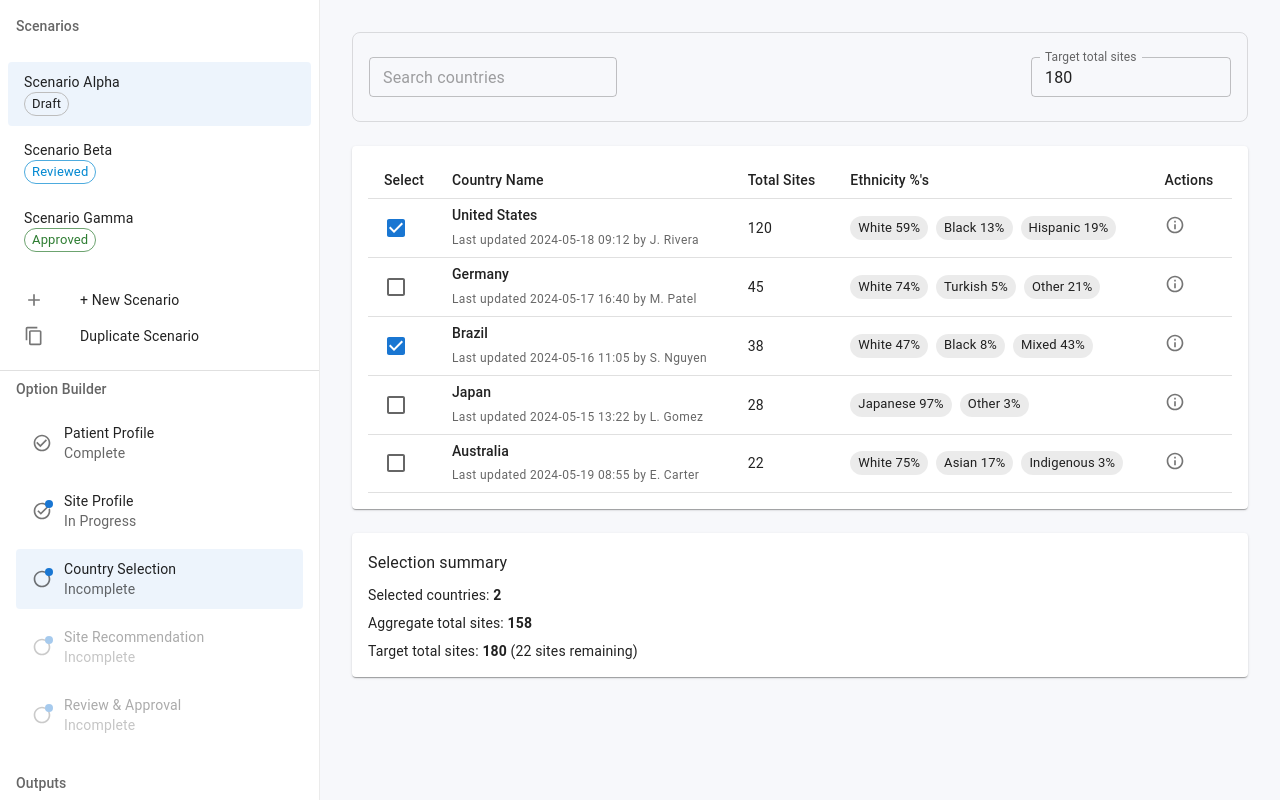
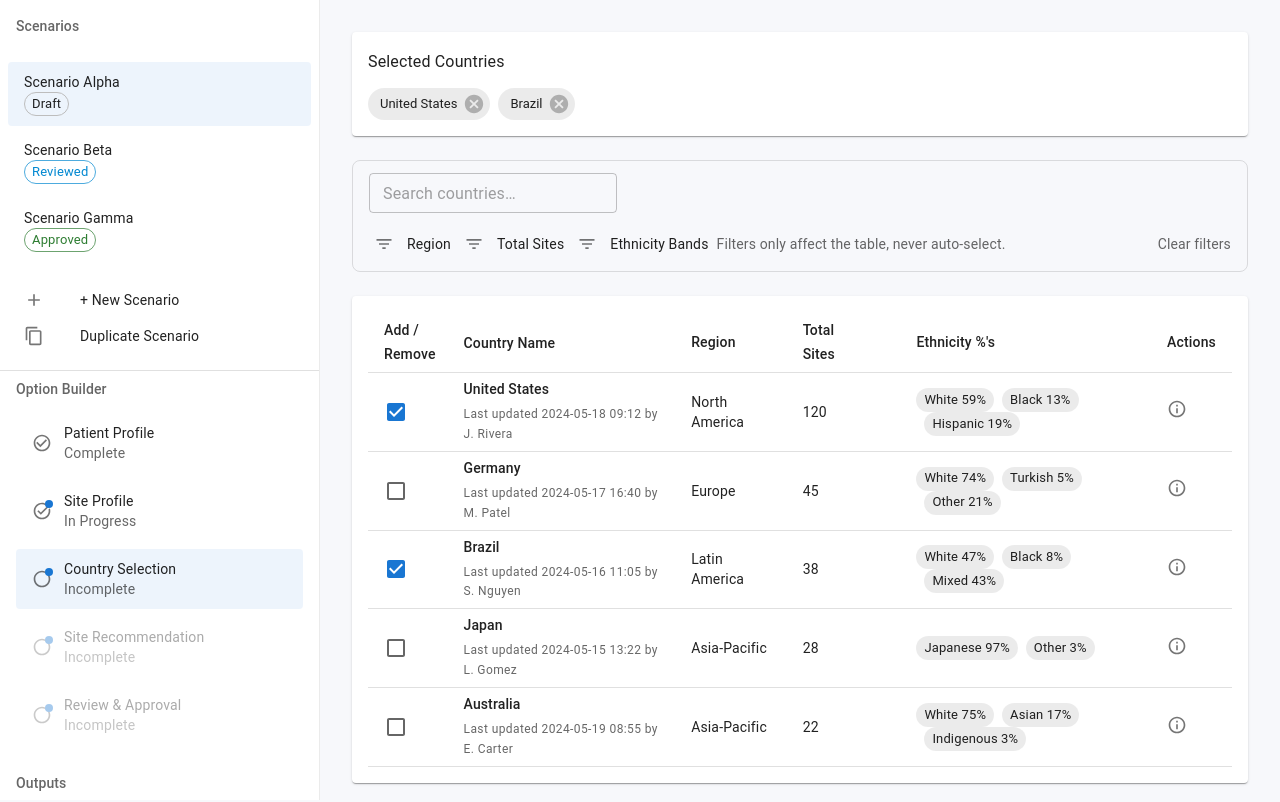
Before and after one commit to louisgroombridge-wright/sto-test-2, a React (Vite) app: page /country-selection in a window 1280 px wide. Shown: the top 802 px of the page. Built offline with nearby package versions, Linux system fonts and the light colour scheme.

Commit message:
Revamp country selection filters

```diff
--- a/src/pages/CountrySelectionPage.jsx
+++ b/src/pages/CountrySelectionPage.jsx
@@ -2,7 +2,14 @@ import {
   Box,
   Chip,
   Checkbox,
+  Collapse,
+  FormControl,
+  IconButton,
+  InputLabel,
+  MenuItem,
   Paper,
+  Popover,
+  Select,
   Stack,
   Table,
   TableBody,
@@ -10,6 +17,7 @@ import {
   TableContainer,
   TableHead,
   TableRow,
+  TableSortLabel,
   TextField,
   Toolbar,
   Tooltip,
@@ -17,13 +25,16 @@ import {
 } from "@mui/material";
 import { useMemo, useState } from "react";
 import InfoOutlined from "@mui/icons-material/InfoOutlined";
+import FilterListIcon from "@mui/icons-material/FilterList";
 
 const initialCountries = [
   {
     id: "country-us",
     name: "United States",
+    region: "North America",
     totalSites: 120,
     ethnicities: ["White 59%", "Black 13%", "Hispanic 19%"],
+    ethnicityBands: ["High diversity", "Multiple minority groups"],
     selected: true,
     lastChangedAt: "2024-05-18 09:12",
     lastChangedBy: "J. Rivera",
@@ -32,8 +43,10 @@ const initialCountries = [
   {
     id: "country-de",
     name: "Germany",
+    region: "Europe",
     totalSites: 45,
     ethnicities: ["White 74%", "Turkish 5%", "Other 21%"],
+    ethnicityBands: ["Majority single group"],
     selected: false,
     lastChangedAt: "2024-05-17 16:40",
     lastChangedBy: "M. Patel",
@@ -42,8 +55,10 @@ const initialCountries = [
   {
     id: "country-br",
     name: "Brazil",
+    region: "Latin America",
     totalSites: 38,
     ethnicities: ["White 47%", "Black 8%", "Mixed 43%"],
+    ethnicityBands: ["High diversity", "Mixed majority"],
     selected: true,
     lastChangedAt: "2024-05-16 11:05",
     lastChangedBy: "S. Nguyen",
@@ -52,8 +67,10 @@ const initialCountries = [
   {
     id: "country-jp",
     name: "Japan",
+    region: "Asia-Pacific",
     totalSites: 28,
     ethnicities: ["Japanese 97%", "Other 3%"],
+    ethnicityBands: ["Majority single group"],
     selected: false,
     lastChangedAt: "2024-05-15 13:22",
     lastChangedBy: "L. Gomez",
@@ -62,8 +79,10 @@ const initialCountries = [
   {
     id: "country-au",
     name: "Australia",
+    region: "Asia-Pacific",
     totalSites: 22,
     ethnicities: ["White 75%", "Asian 17%", "Indigenous 3%"],
+    ethnicityBands: ["Moderate diversity"],
     selected: false,
     lastChangedAt: "2024-05-19 08:55",
     lastChangedBy: "E. Carter",
@@ -77,17 +96,59 @@ const formatTimestamp = () =>
 const CountrySelectionPage = () => {
   const [countries, setCountries] = useState(initialCountries);
   const [searchValue, setSearchValue] = useState("");
-  const [targetTotalSites, setTargetTotalSites] = useState(180);
+  const [filters, setFilters] = useState({
+    region: [],
+    totalSites: { min: "", max: "" },
+    ethnicityBands: [],
+  });
+  const [sortConfig, setSortConfig] = useState({ key: "", direction: "asc" });
+  const [filterAnchor, setFilterAnchor] = useState({ column: "", anchorEl: null });
 
   const filteredCountries = useMemo(() => {
     const normalized = searchValue.trim().toLowerCase();
-    if (!normalized) {
-      return countries;
+    const matchesRange = (value, range) => {
+      const min = range.min !== "" ? Number(range.min) : null;
+      const max = range.max !== "" ? Number(range.max) : null;
+      if (min !== null && value < min) {
+        return false;
+      }
+      if (max !== null && value > max) {
+        return false;
+      }
+      return true;
+    };
+    return countries.filter((country) => {
+      const matchesSearch =
+        !normalized ||
+        [country.name, country.region]
+          .filter(Boolean)
+          .some((value) => value.toLowerCase().includes(normalized));
+      const matchesRegion =
+        filters.region.length === 0 || filters.region.includes(country.region);
+      const matchesTotalSites = matchesRange(country.totalSites, filters.totalSites);
+      const matchesEthnicity =
+        filters.ethnicityBands.length === 0 ||
+        filters.ethnicityBands.some((band) => country.ethnicityBands.includes(band));
+      return matchesSearch && matchesRegion && matchesTotalSites && matchesEthnicity;
+    });
+  }, [countries, filters, searchValue]);
+
+  const sortedCountries = useMemo(() => {
+    if (!sortConfig.key) {
+      return filteredCountries;
     }
-    return countries.filter((country) =>
-      country.name.toLowerCase().includes(normalized)
-    );
-  }, [countries, searchValue]);
+    const sorted = [...filteredCountries];
+    const direction = sortConfig.direction === "asc" ? 1 : -1;
+    sorted.sort((a, b) => {
+      const aValue = a[sortConfig.key];
+      const bValue = b[sortConfig.key];
+      if (typeof aValue === "number" && typeof bValue === "number") {
+        return (aValue - bValue) * direction;
+      }
+      return `${aValue}`.localeCompare(`${bValue}`) * direction;
+    });
+    return sorted;
+  }, [filteredCountries, sortConfig]);
 
   const summary = useMemo(() => {
     const selectedCountries = countries.filter((country) => country.selected);
@@ -98,9 +159,8 @@ const CountrySelectionPage = () => {
     return {
       selectedCount: selectedCountries.length,
       totalSites,
-      targetDelta: targetTotalSites - totalSites,
     };
-  }, [countries, targetTotalSites]);
+  }, [countries]);
 
   const handleToggleCountry = (countryId) => {
     setCountries((prev) =>
@@ -117,18 +177,91 @@ const CountrySelectionPage = () => {
     );
   };
 
-  const handleTargetSitesChange = (event) => {
-    const value = event.target.value;
-    const parsed = Number(value);
-    if (Number.isNaN(parsed) || parsed < 0) {
-      return;
-    }
-    setTargetTotalSites(parsed);
+  const selectedCountries = useMemo(
+    () => countries.filter((country) => country.selected),
+    [countries]
+  );
+
+  const regionOptions = useMemo(
+    () => Array.from(new Set(countries.map((country) => country.region))),
+    [countries]
+  );
+
+  const ethnicityBandOptions = useMemo(
+    () =>
+      Array.from(
+        new Set(countries.flatMap((country) => country.ethnicityBands))
+      ),
+    [countries]
+  );
+
+  const handleSortRequest = (columnKey) => {
+    setSortConfig((prev) => {
+      if (prev.key === columnKey) {
+        return {
+          key: columnKey,
+          direction: prev.direction === "asc" ? "desc" : "asc",
+        };
+      }
+      return { key: columnKey, direction: "asc" };
+    });
+  };
+
+  const handleOpenFilter = (event, columnKey) => {
+    setFilterAnchor({ column: columnKey, anchorEl: event.currentTarget });
+  };
+
+  const handleCloseFilter = () => {
+    setFilterAnchor({ column: "", anchorEl: null });
+  };
+
+  const handleFilterChange = (columnKey, value) => {
+    setFilters((prev) => ({
+      ...prev,
+      [columnKey]: value,
+    }));
+  };
+
+  const handleRangeFilterChange = (columnKey, field, value) => {
+    setFilters((prev) => ({
+      ...prev,
+      [columnKey]: {
+        ...prev[columnKey],
+        [field]: value,
+      },
+    }));
+  };
+
+  const handleClearFilters = () => {
+    setFilters({
+      region: [],
+      totalSites: { min: "", max: "" },
+      ethnicityBands: [],
+    });
+    setSearchValue("");
   };
 
   return (
     <Box sx={{ p: 4 }}>
       <Stack spacing={3}>
+        <Collapse in={selectedCountries.length > 0} unmountOnExit>
+          <Paper sx={{ p: 2 }}>
+            <Stack spacing={1.5}>
+              <Typography variant="subtitle1">Selected Countries</Typography>
+              <Stack direction="row" spacing={1} flexWrap="wrap">
+                {selectedCountries.map((country) => (
+                  <Chip
+                    key={country.id}
+                    label={country.name}
+                    onDelete={() => handleToggleCountry(country.id)}
+                  />
+                ))}
+              </Stack>
+              {/* Selection is explicit and visible to avoid hidden decision logic. */}
+            </Stack>
+          </Paper>
+        </Collapse>
+
         <Toolbar
           disableGutters
           sx={{
@@ -143,21 +276,53 @@ const CountrySelectionPage = () => {
           }}
         >
           <TextField
-            placeholder="Search countries"
+            placeholder="Search countries…"
             size="small"
             value={searchValue}
             onChange={(event) => setSearchValue(event.target.value)}
             sx={{ minWidth: 240 }}
           />
-          <TextField
-            label="Target total sites"
-            type="number"
-            size="small"
-            value={targetTotalSites}
-            onChange={handleTargetSitesChange}
-            inputProps={{ min: 0 }}
-            sx={{ width: 200 }}
-          />
+          <Stack direction="row" spacing={1} alignItems="center">
+            <IconButton
+              size="small"
+              onClick={(event) => handleOpenFilter(event, "region")}
+              color={filters.region.length > 0 ? "primary" : "default"}
+            >
+              <FilterListIcon fontSize="small" />
+            </IconButton>
+            <Typography variant="body2">Region</Typography>
+            <IconButton
+              size="small"
+              onClick={(event) => handleOpenFilter(event, "totalSites")}
+              color={
+                filters.totalSites.min !== "" || filters.totalSites.max !== ""
+                  ? "primary"
+                  : "default"
+              }
+            >
+              <FilterListIcon fontSize="small" />
+            </IconButton>
+            <Typography variant="body2">Total Sites</Typography>
+            <IconButton
+              size="small"
+              onClick={(event) => handleOpenFilter(event, "ethnicityBands")}
+              color={filters.ethnicityBands.length > 0 ? "primary" : "default"}
+            >
+              <FilterListIcon fontSize="small" />
+            </IconButton>
+            <Typography variant="body2">Ethnicity Bands</Typography>
+            <Typography variant="body2" color="text.secondary" sx={{ ml: 1 }}>
+              Filters only affect the table, never auto-select.
+            </Typography>
+          </Stack>
+          <Typography
+            variant="body2"
+            color="text.secondary"
+            sx={{ cursor: "pointer" }}
+            onClick={handleClearFilters}
+          >
+            Clear filters
+          </Typography>
         </Toolbar>
 
         <Paper sx={{ p: 2 }}>
@@ -166,15 +331,32 @@ const CountrySelectionPage = () => {
             <Table size="small">
               <TableHead>
                 <TableRow>
-                  <TableCell padding="checkbox">Select</TableCell>
-                  <TableCell>Country Name</TableCell>
-                  <TableCell>Total Sites</TableCell>
+                  <TableCell padding="checkbox">Add / Remove</TableCell>
+                  <TableCell>
+                    <TableSortLabel
+                      active={sortConfig.key === "name"}
+                      direction={sortConfig.key === "name" ? sortConfig.direction : "asc"}
+                      onClick={() => handleSortRequest("name")}
+                    >
+                      Country Name
+                    </TableSortLabel>
+                  </TableCell>
+                  <TableCell>Region</TableCell>
+                  <TableCell>
+                    <TableSortLabel
+                      active={sortConfig.key === "totalSites"}
+                      direction={sortConfig.key === "totalSites" ? sortConfig.direction : "asc"}
+                      onClick={() => handleSortRequest("totalSites")}
+                    >
+                      Total Sites
+                    </TableSortLabel>
+                  </TableCell>
                   <TableCell>Ethnicity %'s</TableCell>
                   <TableCell>Actions</TableCell>
                 </TableRow>
               </TableHead>
               <TableBody>
-                {filteredCountries.map((country) => (
+                {sortedCountries.map((country) => (
                   <TableRow key={country.id} hover>
                     <TableCell padding="checkbox">
                       <Checkbox
@@ -190,6 +372,7 @@ const CountrySelectionPage = () => {
                         </Typography>
                       </Stack>
                     </TableCell>
+                    <TableCell>{country.region}</TableCell>
                     <TableCell>{country.totalSites}</TableCell>
                     <TableCell>
                       <Stack direction="row" spacing={1} flexWrap="wrap">
@@ -220,16 +403,77 @@ const CountrySelectionPage = () => {
             <Typography variant="body2">
               Aggregate total sites: <strong>{summary.totalSites}</strong>
             </Typography>
-            <Typography variant="body2">
-              Target total sites: <strong>{targetTotalSites}</strong> ({
-              summary.targetDelta >= 0
-                ? `${summary.targetDelta} sites remaining`
-                : `${Math.abs(summary.targetDelta)} sites over target`}
-              )
-            </Typography>
           </Stack>
         </Paper>
       </Stack>
+
+      <Popover
+        open={Boolean(filterAnchor.anchorEl)}
+        anchorEl={filterAnchor.anchorEl}
+        onClose={handleCloseFilter}
+        anchorOrigin={{ vertical: "bottom", horizontal: "left" }}
+      >
+        <Box sx={{ p: 2, minWidth: 240 }}>
+          {filterAnchor.column === "region" ? (
+            <FormControl size="small" fullWidth>
+              <InputLabel id="region-filter-label">Region</InputLabel>
+              <Select
+                labelId="region-filter-label"
+                label="Region"
+                multiple
+                value={filters.region}
+                onChange={(event) => handleFilterChange("region", event.target.value)}
+                renderValue={(selected) => selected.join(", ")}
+              >
+                {regionOptions.map((region) => (
+                  <MenuItem key={region} value={region}>
+                    <Checkbox checked={filters.region.includes(region)} />
+                    <Typography variant="body2">{region}</Typography>
+                  </MenuItem>
+                ))}
+              </Select>
+            </FormControl>
+          ) : null}
+          {filterAnchor.column === "totalSites" ? (
+            <Stack spacing={2}>
+              <TextField
+                label="Min"
+                type="number"
+                size="small"
+                value={filters.totalSites.min}
+                onChange={(event) => handleRangeFilterChange("totalSites", "min", event.target.value)}
+              />
+              <TextField
+                label="Max"
+                type="number"
+                size="small"
+                value={filters.totalSites.max}
+                onChange={(event) => handleRangeFilterChange("totalSites", "max", event.target.value)}
+              />
+            </Stack>
+          ) : null}
+          {filterAnchor.column === "ethnicityBands" ? (
+            <FormControl size="small" fullWidth>
+              <InputLabel id="ethnicity-filter-label">Ethnicity bands</InputLabel>
+              <Select
+                labelId="ethnicity-filter-label"
+                label="Ethnicity bands"
+                multiple
+                value={filters.ethnicityBands}
+                onChange={(event) => handleFilterChange("ethnicityBands", event.target.value)}
+                renderValue={(selected) => selected.join(", ")}
+              >
+                {ethnicityBandOptions.map((band) => (
+                  <MenuItem key={band} value={band}>
+                    <Checkbox checked={filters.ethnicityBands.includes(band)} />
+                    <Typography variant="body2">{band}</Typography>
+                  </MenuItem>
+                ))}
+              </Select>
+            </FormControl>
+          ) : null}
+        </Box>
+      </Popover>
     </Box>
   );
 };
```
